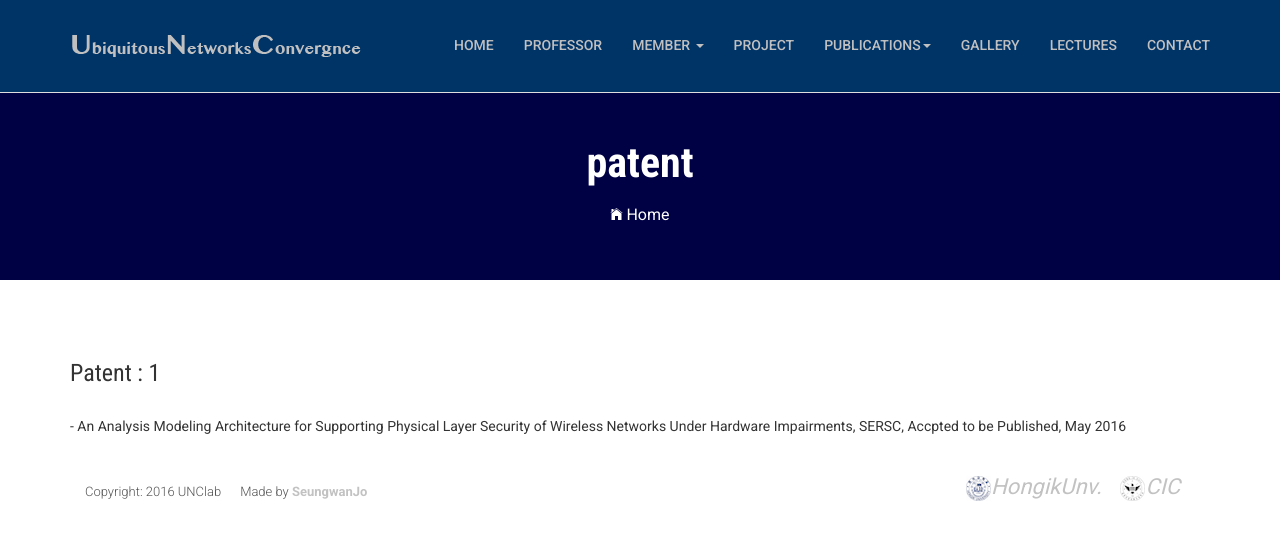
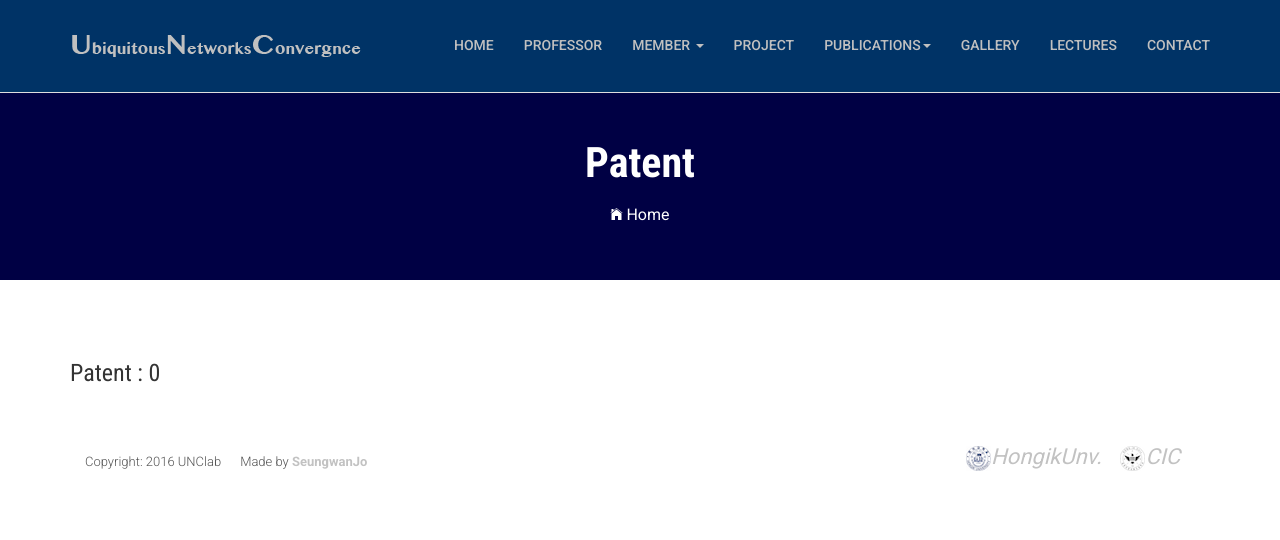
Before and after one commit to jaejin1/UNClabhomepage, a PHP site: page /patent.php in a window 1280 px wide. Shown: the top 540 px of the page. Run offline with PHP 8.4, Linux system fonts and the light colour scheme; some libraries are stand-ins or nearby versions; some web fonts are replaced.

Commit message:
patent추가

```diff
--- a/patent.php
+++ b/patent.php
@@ -77,7 +77,7 @@ Header Section Start
         <div class="row">
             <div class="col-md-12">
                 <div class="block">
-                    <h2>patent</h2>
+                    <h2>Patent</h2>
                     <ol class="breadcrumb">
                         <li>
                             <a href="index.php">
@@ -103,8 +103,6 @@ Header Section Start
                 <div class="block" style="text-align:justify">
                     <h3 class="count">Patent :  </h3>
                     <ul>
-                        <li>- An Analysis Modeling Architecture for Supporting Physical Layer Security of Wireless Networks Under Hardware Impairments, SERSC, Accpted to be Published, May 2016</li>
-
                     </ul>
                 </div>
             </div>
@@ -112,7 +110,6 @@ Header Section Start
         </div>
     </div>
 </section>
-
 <!--
 ==================================================
 Footer Section Start
```
